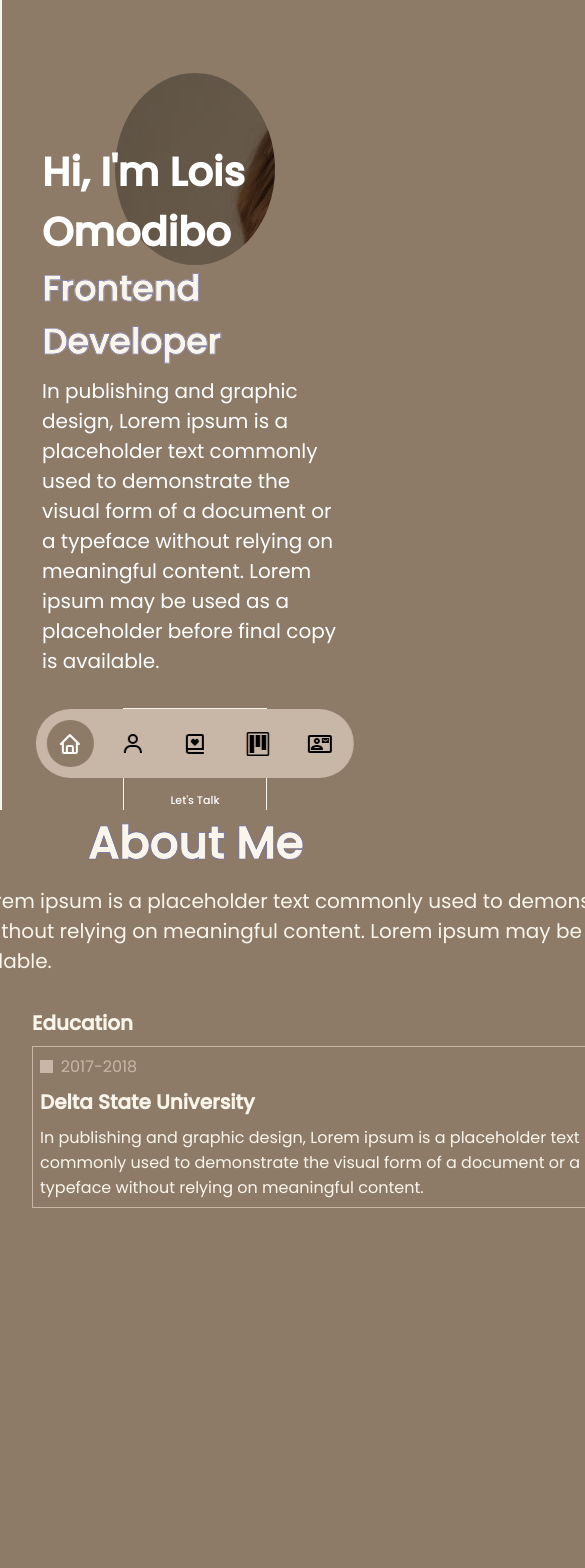
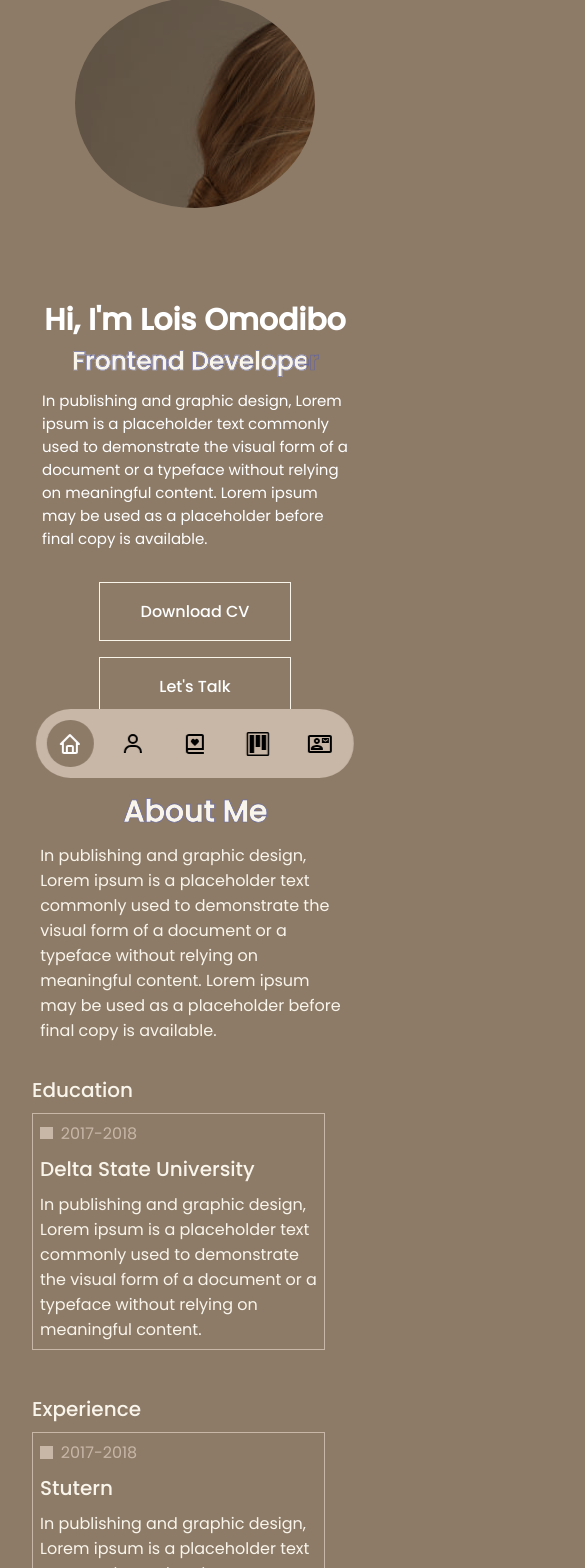
Before and after one commit to Esimehro/portfolio, a React (Vite) app: page / in a window 390 px wide. Shown: the part 34-1602 px from the top of the page, 585 px wide, since content can reach past the window. Built offline with nearby package versions, Linux system fonts and the light colour scheme.

Commit message:
made changes on media queries

```diff
--- a/src/App.jsx
+++ b/src/App.jsx
@@ -3,6 +3,7 @@ import './App.css'
 import { Nav } from './Components/Nav/Nav'
 import { Home } from './Components/Home/Home'
 import { About } from './Components/About/about'
+import { Project } from './Components/Projects/Project'
 
 function App() {
 
@@ -13,6 +14,7 @@ function App() {
       <Home/>
       <Nav/>
       <About/>
+
     </div>
   )
 }
--- a/src/Components/About/About.module.css
+++ b/src/Components/About/About.module.css
@@ -1,6 +1,9 @@
 .aboutMeContainer{
-    height: 100vh;
-    max-width: 1400px;
+   height: 100%;
+   max-width: 1400px;
+   padding: 30px;
+   /* margin-top: -4rem; */
+   /* background-color: red; */
 }
 
 .aboutMeHeader{
@@ -9,6 +12,8 @@
  justify-content: center;
  align-items: center;
  color: #F9F5EB;
+ /* margin-top: -2rem; */
+ /* max-width: 100%; */
 }
 
 .aboutMeHeader h2{
@@ -18,7 +23,7 @@
 }
 
 .aboutMeHeader p{
-    width: 70rem;
+    width: 95%;
     font-size: 20px;
 }
 
@@ -36,11 +41,12 @@
 .aboutMeBodyBlock h4{
     font-size: 20px;
     margin-bottom: .5rem;
+    font-weight: 500;
 }
 
 .aboutMeBodyText{
     border: 1px solid #C8B6A6;
-    width: 37rem;
+    width: 90%;
     padding: 7px;
     margin-bottom: .8rem;
 }
@@ -66,6 +72,58 @@
     font-size: 20px;
 }
 
-.aboutMeText{
+/* .aboutMeText{
+
+} */
+
+/* MEDIA QUERY */
+@media screen and (max-width: 1024px) {
+    .aboutMeContainer{
+        padding: 50px;
+        margin-top: -4rem;
+        /* background-color: red; */
+    }
+
+
+   .aboutMeHeader p{
+    font-size: 18px;
+}
+}
+
+@media screen and (max-width: 789px) {
+    .aboutMeContainer{
+        /* background-color: green; */
+        margin-top: 1rem;
+    }
+
+    .aboutMeHeader{
+        margin-top: -4rem;
+    }
+
+    .aboutMeBody{
+        display: flex;
+        flex-direction: column;
+        /* background-color: red; */
+    }
 
 }
+@media screen and (max-width: 489px) {
+    .aboutMeContainer{
+        /* background-color: green; */
+        padding: 0;
+        margin-top: 8rem;
+    }
+
+.aboutMeBody{
+    display: flex;
+    flex-direction: column;
+}
+.aboutMeHeader h2{
+    /* margin-top: 5rem; */
+    font-size: 30px;
+}
+.aboutMeHeader p,
+.aboutMeText{
+    font-size: 16px;
+}
+}
--- a/src/Components/Home/Home.module.css
+++ b/src/Components/Home/Home.module.css
@@ -3,7 +3,7 @@
     justify-content: space-between;
     align-items: center;
     height: 100vh;
-    /* height: 90vh; */
+    height: 90vh;
     max-width: 1400px;
 }
 
@@ -37,7 +37,7 @@
     left: 0;
     width: 0;
     height: 100%;
-    border-right: 2px solid #F9F5EB;
+    border-right: 2px solid #8D7B68;
     z-index: -1;
 }
 
@@ -141,7 +141,7 @@
         border-radius: 50%;
         object-fit: contain;
         object-position: center;
-        margin-top: -7rem;
+        margin-top: .5rem;
     }
 
     .homeContainer{
@@ -183,6 +183,10 @@
 }
 
 @media screen and (max-width: 489px){
+    /* .homeContainer{
+        background-color: blueviolet;
+    } */
+
     .homeContainerText{
         max-width: 100vw;
         padding: 10px;
@@ -192,24 +196,43 @@
         flex-direction: column;
         align-items: center;
     }
+
+    .homeContainerText h1{
+        font-size: 30px;
+    }
+
+    .homeContainerText h3{
+        font-size: 25px;
+    }
+
     .buttonContainer{
         display: flex;
         flex-direction: column;
         align-items: center;
         justify-content: center;
-        width: 10rem;
-        gap: 0rem;
+        width: 15rem;
+        gap: 1rem;
+        /* background-color: red; */
     }
+    .buttonContainer a{
+        width: 12rem;
+    }
+
     .homeContainerImage{
         width: 15rem;
         height: 15rem;
-        margin-top: 3rem;
+        margin-top: 2rem;
+        margin-bottom: 5rem;
+    }
+
+    .homeContainerText p{
+        font-size: 15px;
     }
 }
 
 
 
-@media screen and (max-width: 450px){
+/* @media screen and (max-width: 450px){
     .homeContainerImage{
         margin-top: 0;
         height: 12rem;
@@ -238,4 +261,4 @@
     }
 
 
-}
+} */
--- /dev/null
+++ b/src/Components/Projects/Project.jsx
@@ -0,0 +1,102 @@
+import React from 'react'
+import pro from './Project.module.css'
+// import loan from '../../assets/loan.png'
+// import shop from '../../assets/shop.png'
+// import net from '../../assets/netflix.png'
+// import udem from '../../assets/udemy.png'
+// import inst from '../../assets/insta.png'
+// import trad from '../../assets/trading.png'
+// import sportify from '../../assets/sportify.png'
+
+export const Project = () => {
+  return (
+    <div id='project' className={pro.project_main_container}>
+    <div className={pro.project_main_container__h2}>
+        <h2>Projects</h2>
+    </div>
+    <div className={pro.project_container}>
+    <article className={pro.project_item}>
+            <div className={pro.project_item_image}>
+                <img src='loan' alt="" />
+            </div>
+            <h3>This is the Title</h3>
+            <div className={pro.project_item_cta}>
+                <a href="https://github.com/Edleychris/Loan" target='_blank'>Github</a>
+            <a href="https://loan-indol.vercel.app" target='_blank'>Live Demo</a></div>
+        </article>
+        <article className={pro.project_item}>
+            <div className={pro.project_item_image}>
+                <img src='sportify' alt="" />
+            </div>
+            <h3>This is the Title</h3>
+            <div className={pro.project_item_cta}>
+                <a href="https://github.com/Edleychris/Spotify-clone" target='_blank'>Github</a>
+            <a href="https://spotify-clone-eight-tau.vercel.app/?vercelToolbarCode=p5XZX3tuXQBCnxH" target='_blank'>Live Demo</a></div>
+        </article>
+        <article className={pro.project_item}>
+            <div className={pro.project_item_image}>
+                <img src='net' alt="" />
+            </div>
+            <h3>This is the Title</h3>
+            <div className={pro.project_item_cta}>
+                <a href="https://github.com/Edleychris/Stutern-Netflix-landing-page" target='_blank'>Github</a>
+            <a href="https://stutern-netflix-landing-page.vercel.app/" target='_blank'>Live Demo</a></div>
+        </article>
+        <article className={pro.project_item}>
+            <div className={pro.project_item_image}>
+                <img src='shop' alt="" />
+            </div>
+            <h3>This is the Title</h3>
+            <div className={pro.project_item_cta}>
+                <a href="https://github.com/Edleychris/shopsatisfy-ecommerce" target='_blank'>Github</a>
+                <a href="https://shopsatisfy-ecommerce.vercel.app/" target='_blank'>Live Demo</a>
+                </div>
+        </article>
+        <article className={pro.project_item}>
+            <div className={pro.project_item_image}>
+                <img src='udem' alt="" />
+            </div>
+            <h3>This is the Title</h3>
+            <div className={pro.project_item_cta}>
+                <a href="https://github.com/Edleychris/Udemy-clone" target='_blank'>Github</a>
+            <a href="https://udemy-clone-murex.vercel.app/" target='_blank'>Live Demo</a></div>
+        </article>
+        <article className={pro.project_item}>
+            <div className={pro.project_item_image}>
+                <img src='inst' alt="" />
+            </div>
+            <h3>This is the Title</h3>
+            <div className={pro.project_item_cta}>
+                <a href="https://github.com/Edleychris/Instagram_clone" target='_blank'>Github</a>
+            <a href="https://instagram-eta-seven.vercel.app/?vercelToolbarCode=Kj3zEjNNdrl7-ga" target='_blank'>Live Demo</a></div>
+        </article>
+        <article className={pro.project_item}>
+            <div className={pro.project_item_image}>
+                <img src="" alt="" />
+            </div>
+            <h3>This is the Title</h3>
+            <div className={pro.project_item_cta}>
+                <a href="https://github.com/Edleychris/Note-Pad" target='_blank'>Github</a>
+            <a href="https://note-pad-khaki.vercel.app/?vercelToolbarCode=vz3MgVCYstGNvjt" target='_blank'>Live Demo</a></div>
+        </article>
+        <article className={pro.project_item}>
+            <div className={pro.project_item_image}>
+                <img src="" alt="" />
+            </div>
+            <h3>This is the Title</h3>
+            <div className={pro.project_item_cta}><a href="" target='_blank'>Github</a>
+            <a href="https://spotify-clone-tt85.vercel.app/" target='_blank'>Live Demo</a></div>
+        </article>
+        <article className={pro.project_item}>
+            <div className={pro.project_item_image}>
+                <img src='trad' alt="" />
+            </div>
+            <h3>This is the Title</h3>
+            <div className={pro.project_item_cta}>
+                <a href="" target='_blank'>Github</a>
+            <a href="https://my-animal-trading-card.vercel.app/" target='_blank'>Live Demo</a></div>
+        </article>
+    </div>
+</div>
+  )
+}
--- /dev/null
+++ b/src/Components/Projects/Project.module.css
@@ -0,0 +1,90 @@
+.project_main_container{
+    padding: 30px;
+    max-width: 1400px;
+    height: 100%;
+    color: white;
+}
+.project_main_container__h2{
+    display: flex;
+    align-self: center;
+    justify-content: center;
+    margin-bottom: 3rem;
+    font-size: 35px;
+    /* margin-bottom: .5rem; */
+    -webkit-text-stroke: .7px rgb(98, 98, 110);
+}
+.project_container{
+    display: grid;
+    grid-template-columns: repeat(4, 1fr);
+    gap: 2.5rem;
+}
+.project_item{
+    /* background-color: #205295; */
+    padding: 1.3rem;
+    border-radius: 2rem;
+    border: 1px solid white;
+    /* max-width: 40%; */
+    transition: white;
+
+}
+.project_item h3{
+    font-size: 20px;
+    font-weight: 500;
+}
+.project_item:hover{
+    border-color: #205295;
+    background-color: transparent;
+}
+.project_item_image{
+    border-radius: .5rem;
+    overflow: hidden;
+    margin-bottom: 1rem;
+    /* max-width: 30%; */
+}
+.project_item_image img{
+    width: 100%;
+}
+.project_item_cta{
+    display: flex;
+    gap: 1rem;
+    margin-bottom: .5rem;
+    align-items: center;
+    justify-content: center;
+}
+.project_item_cta a{
+    position: relative;
+    text-decoration: none;
+    border: 0.5px solid white;
+    color: inherit;
+    height: 2rem;
+    display: flex;
+    justify-content: center;
+    align-items: center;
+    width: 6rem;
+    display: flex;
+    align-self: center;
+    justify-content: center;
+    z-index: 1;
+    overflow: hidden;
+    transition: .5s;
+    margin-top: 1.5rem;
+    font-size: 14px;
+}
+/* .project_item_cta a:hover{
+    background-color: #205295;
+} */
+.project_item_cta a::before{
+    content: '';
+    position: absolute;
+    top: 0;
+    left: 0;
+    background-color: #205295;
+    z-index: -1;
+    height: 100%;
+    width: 0;
+    transition: .5s;
+}
+
+.project_item_cta a:hover::before{
+    width: 100%;
+}
```
